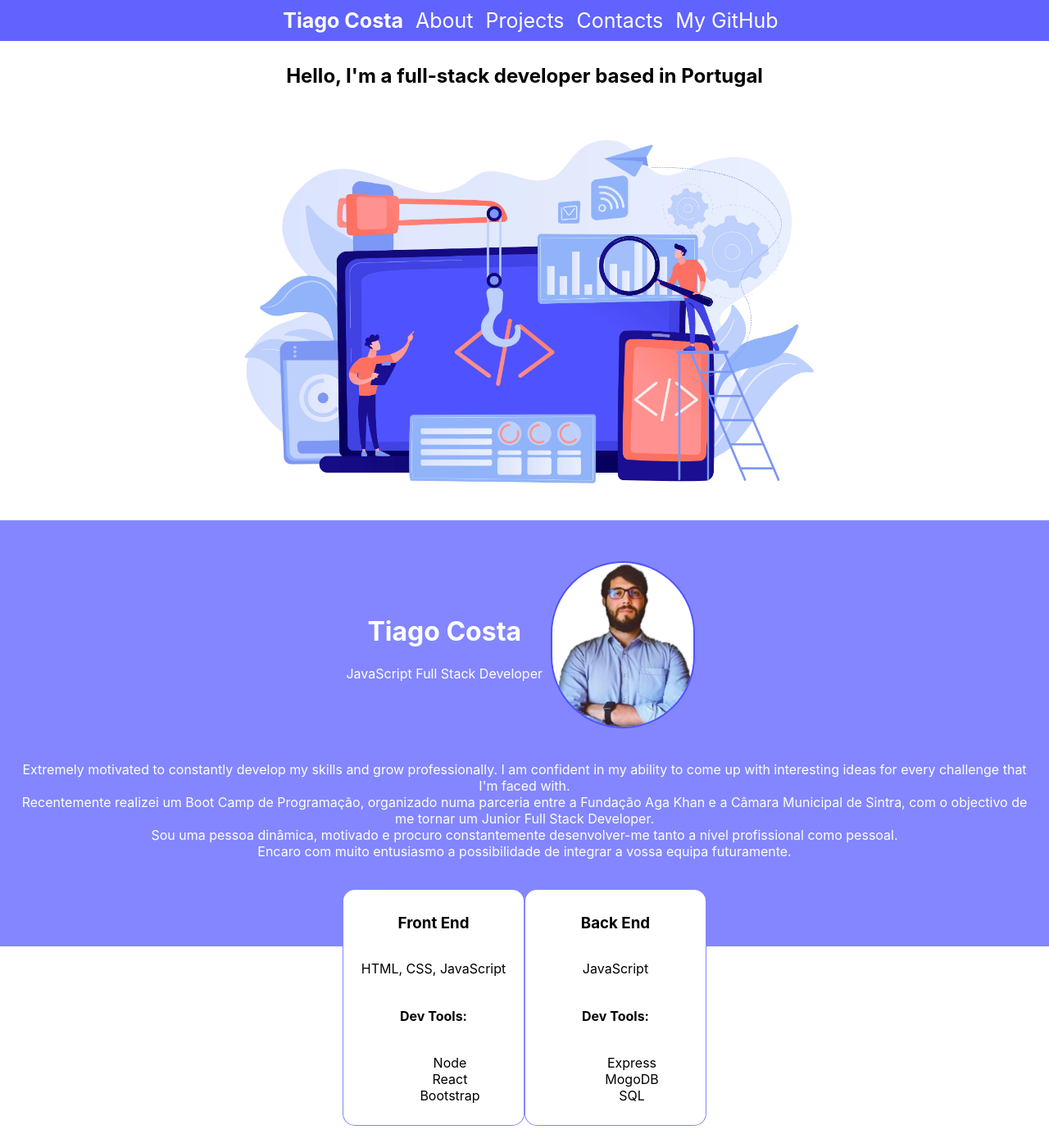
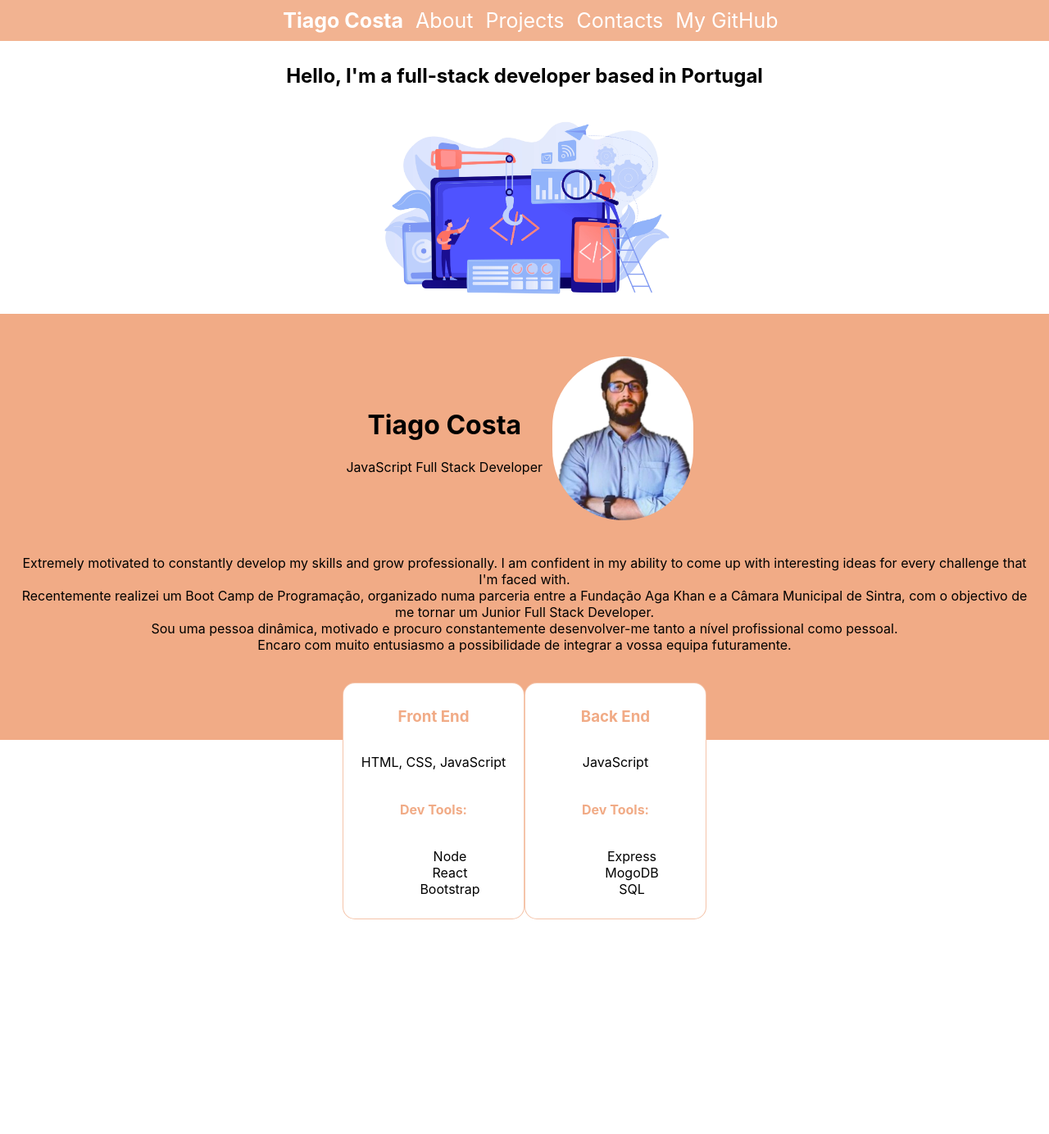
Before and after one commit to tiagodfcosta/profile, a React (Create React App) app: page / in a window 1280 px wide. Shown: the top 1384 px of the page at 82% size. After the commit the page ends 1132 px from the top, so only its background shows below. Built offline with nearby package versions, Linux system fonts and the light colour scheme.

Commit message:
react routers

```diff
--- a/package.json
+++ b/package.json
@@ -8,7 +8,7 @@
     "@testing-library/user-event": "^12.8.3",
     "react": "^17.0.2",
     "react-dom": "^17.0.2",
-    "react-scripts": "4.0.3",
+    "react-scripts": "^3.4.4",
     "web-vitals": "^1.1.2"
   },
   "scripts": {
@@ -36,6 +36,6 @@
     ]
   },
   "devDependencies": {
-    "react-router-dom": "^6.0.2"
+    "react-router-dom": "^5.3.0"
   }
 }
--- a/src/App.js
+++ b/src/App.js
@@ -1,15 +1,35 @@
 import './App.css';
+import React from 'react';
 import NavBar from './components/Navbar';
 import Home from './components/Home';
+import About from './components/About';
+import Projects from './components/Projects';
+import Contacts from './components/Contacts';
+import {BrowserRouter as Router, Route, Switch} from 'react-router-dom';
 
     function App() {
       return (
-            <div className="App">
+            <Router>
+              <div className="App">
                 <NavBar />
                   <div className="content" >
-                    <Home />
+                    <Switch>
+                      <Route exact path="/">
+                        <Home />
+                      </Route>
+                      <Route path="/components/About">
+                        <About />
+                      </Route>
+                      <Route path="/components/Projects">
+                        <Projects />
+                      </Route>
+                      <Route path="/components/Contacts">
+                        <Contacts />
+                      </Route>
+                    </Switch>
                   </div>
             </div>
+            </Router>
       );
     }
 
--- a/src/components/About.js
+++ b/src/components/About.js
@@ -1,8 +1,9 @@
 import AboutCSS from './About.module.css';
+import React from 'react';
 
 function About() {
     return (
-      <div className={AboutCSS}>
+      <div className={AboutCSS.container}>
           <h1>About</h1>
       </div>
     )
--- a/src/components/Contacts.js
+++ b/src/components/Contacts.js
@@ -1,4 +1,5 @@
 import ContactsCSS from './Contacts.module.css';
+import React from 'react'
 
 function Contacts() {
     return (
--- a/src/components/Home.js
+++ b/src/components/Home.js
@@ -1,5 +1,6 @@
 import HomeCSS from './Home.module.css';
 import photo from './tiago_costa.webp'
+import React from 'react'
 
 
 function Home() {
--- a/src/components/Home.module.css
+++ b/src/components/Home.module.css
@@ -11,8 +11,8 @@
 
 .banner {
     align-items:  center;
-    max-height: 50%;
-    width: 60%;
+    max-height: 20%;
+    width: 30%;
 }
 
 .containerName{
@@ -22,8 +22,8 @@
     text-align: center;
     width: 100%;
     padding: 5vh 10vh 5vh 10vh;
-    background-color: rgba(79,83,254, 0.7);
-    color: white;
+    background-color: rgba(241, 171, 134, 1);
+    color: black;
 }
 
 .name {
@@ -41,7 +41,7 @@
     height: 200px;
     border-radius: 90px;
     border: 2px solid;
-    border-color: rgba(79,83,254, 1);
+    border-color: rgba(241, 171, 134, 1);
 }
 
 .description{
@@ -65,7 +65,7 @@
     display:flex;
     flex-direction: column;
     padding: 10px 10px 10px 10px;
-    border: 1px solid rgba(79,83,254, 0.7);
+    border: 1px solid rgba(241, 171, 134, 0.7);
     border-radius: 15px;
     background-color: white;
     min-width: 25vh;
@@ -74,7 +74,12 @@
 
 .frontEnd ul{
     list-style: none;
-    text-align: center;
+    list-style-position: inside;
+}
+
+.backEnd ul{
+    list-style: none;
+    list-style-position: inside;
 }
 
 .backEnd{
@@ -83,14 +88,20 @@
     display: flex;
     flex-direction: column;
     padding: 10px 10px 10px 10px;
-    border: 1px solid rgba(79,83,254, 0.7);
+    border: 1px solid rgba(241, 171, 134, 0.7);
     border-radius: 15px;
     background-color: white;
     min-width: 25vh;
     max-width: 50vh;
 }
 
-.backEnd ul{
-    list-style: none;
-    text-align: center;
+.frontEnd h3, h4{
+    color: rgba(241, 171, 134, 1);
+
+
 }
+
+.backEnd  h3, h4{
+   color: rgba(241, 171, 134, 1);
+
+}
--- a/src/components/Navbar.js
+++ b/src/components/Navbar.js
@@ -1,13 +1,15 @@
 import NavbarCSS from './Navbar.module.css';
+import React from 'react';
+import {Link} from 'react-router-dom';
 
 function NavBar() {
     return (
         <nav className={NavbarCSS.container}>
             <div className={NavbarCSS.links}>
-                <a href="/"><strong>Tiago Costa</strong></a>
-                <a href="/components/About">About</a>
-                <a href="/components/Projects">Projects</a>
-                <a href="/components/Contacts">Contacts</a>
+                <Link  to="/"><strong>Tiago Costa</strong></Link>
+                <Link  to="/components/About">About</Link>
+                <Link  to="/components/Projects">Projects</Link>
+                <Link  to="/components/Contacts">Contacts</Link>
                 <a href="https://github.com/tiagodfcosta" target="_blank" rel="noreferrer">My GitHub</a>
 
 
--- a/src/components/Navbar.module.css
+++ b/src/components/Navbar.module.css
@@ -7,7 +7,7 @@
   width: 100%;
   overflow: hidden;
   font-size: calc(9px + 2vmin);
-  background-color: rgba(79,83,254, 0.9);
+  background-color: rgba(241, 171, 134, 0.9);
   padding: 10px 10px 10px 10px;
 }
 
--- a/src/components/Projects.js
+++ b/src/components/Projects.js
@@ -1,8 +1,9 @@
-import './Projects.css';
+import ProjectsCSS from './Projects.module.css';
+import React from 'react'
 
-function Contacts() {
+function Projects() {
     return (
-      <div className="Projects">
+      <div className={ProjectsCSS.container}>
           <h1>Projects</h1>
       </div>
     )
```
Also changed, not shown: src/components/Projects.css (deleted), src/components/Projects.module.css (added), 1 other file (tests, documents, lock files or other folders).
